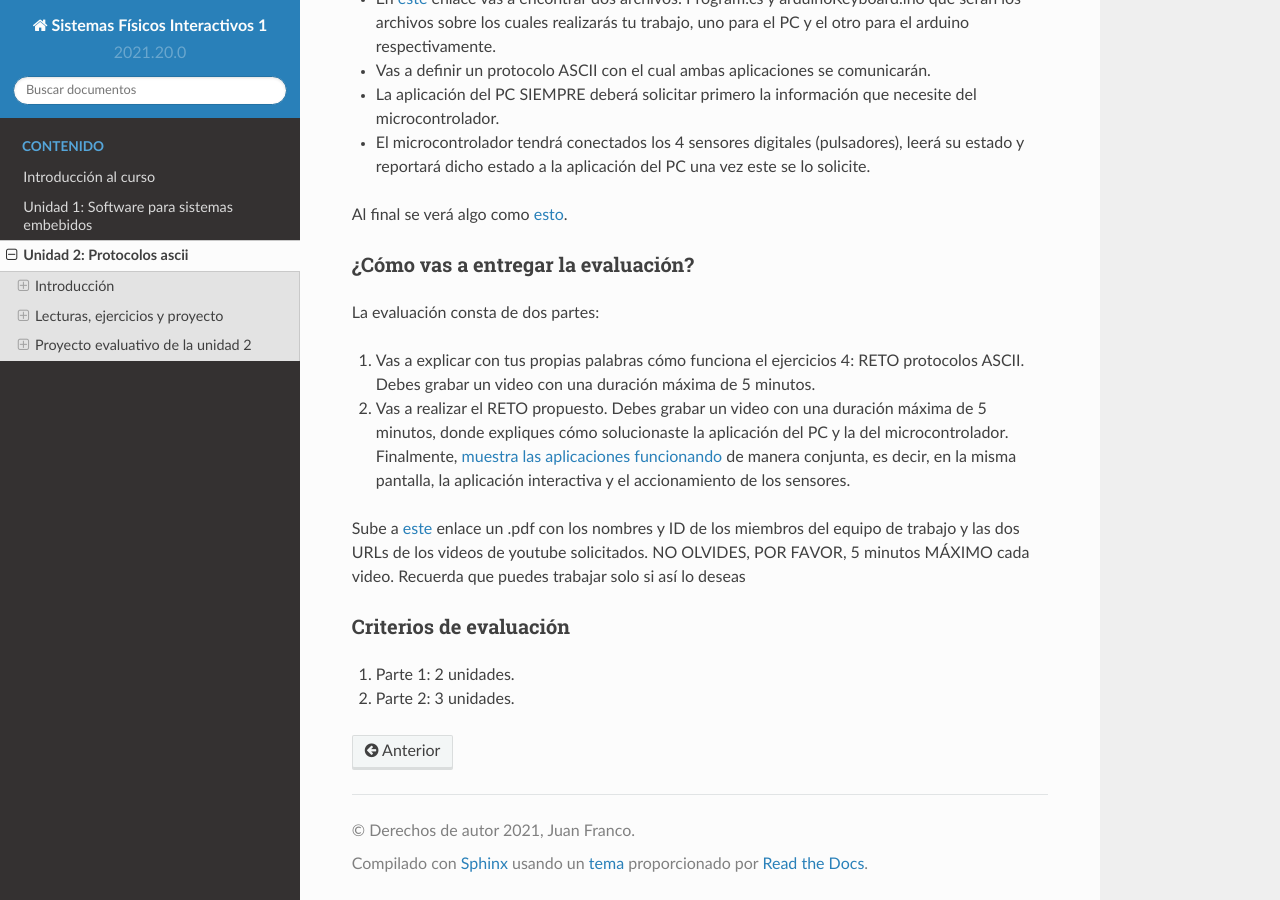
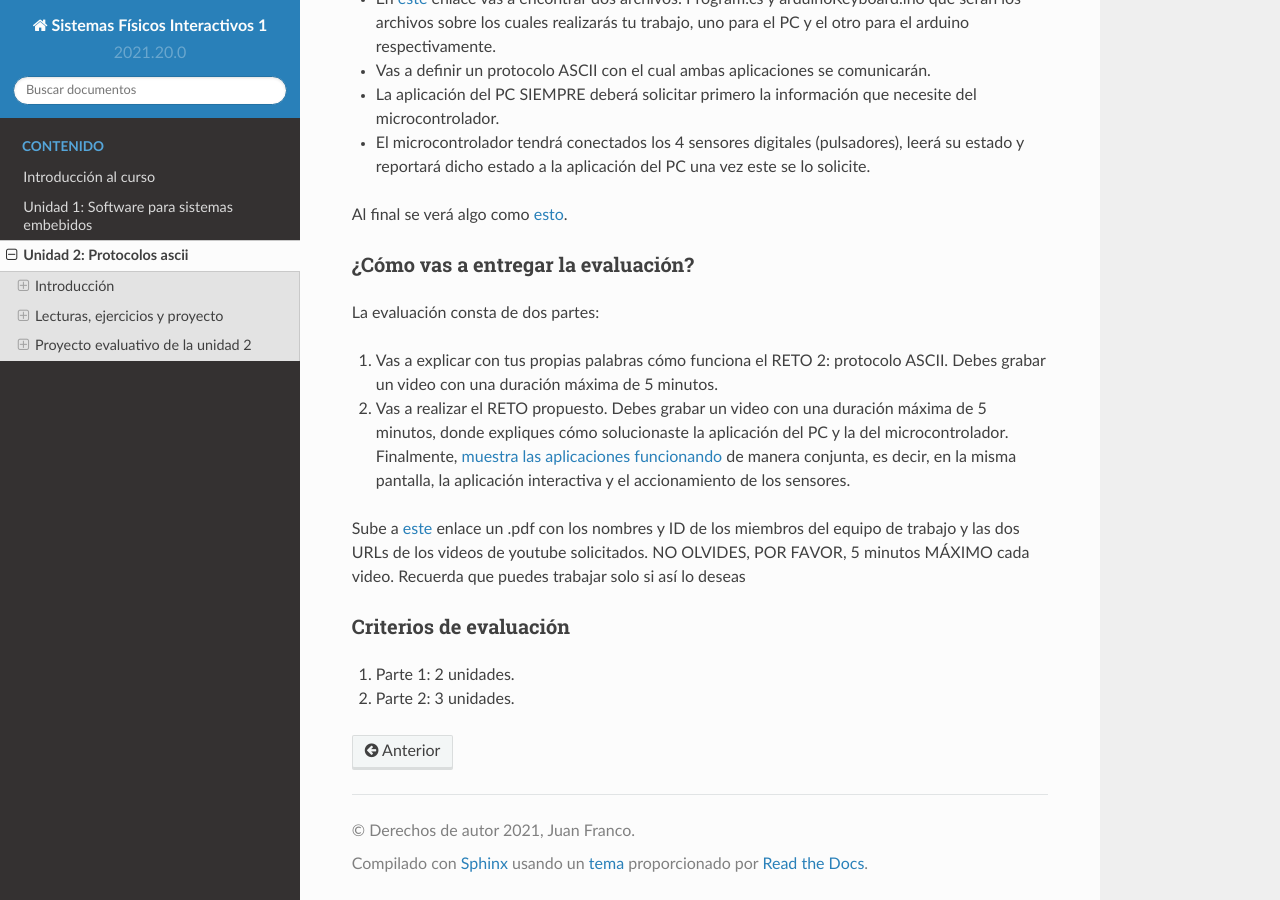
Before and after one commit to juanferfranco/SistemasFisicosInteractivos1, a Sphinx documentation site: the page built from docs/_unidad2/unidad2.rst, in a window 1280 px wide and 900 px high, scrolled down 10096 px. Built offline with Sphinx 7.4.7 and the Read the Docs theme 2.0.0, drawn with Linux system fonts in a browser that asks for light colours.

Commit message:
minor fix to eval

```diff
--- a/docs/_unidad2/unidad2.rst
+++ b/docs/_unidad2/unidad2.rst
@@ -558,7 +558,7 @@ Al final se verá algo como `esto <https://youtu.be/hR9nPCNaFIk>`__.
 
 La evaluación consta de dos partes:
 
-#. Vas a explicar con tus propias palabras cómo funciona el ejercicios 4: RETO protocolos ASCII.
+#. Vas a explicar con tus propias palabras cómo funciona el RETO 2: protocolo ASCII.
    Debes grabar un video con una duración máxima de 5 minutos.
 #. Vas a realizar el RETO propuesto. Debes grabar un video con una duración máxima de 5 minutos, donde
    expliques cómo solucionaste la aplicación del PC y la del microcontrolador. Finalmente,
```
